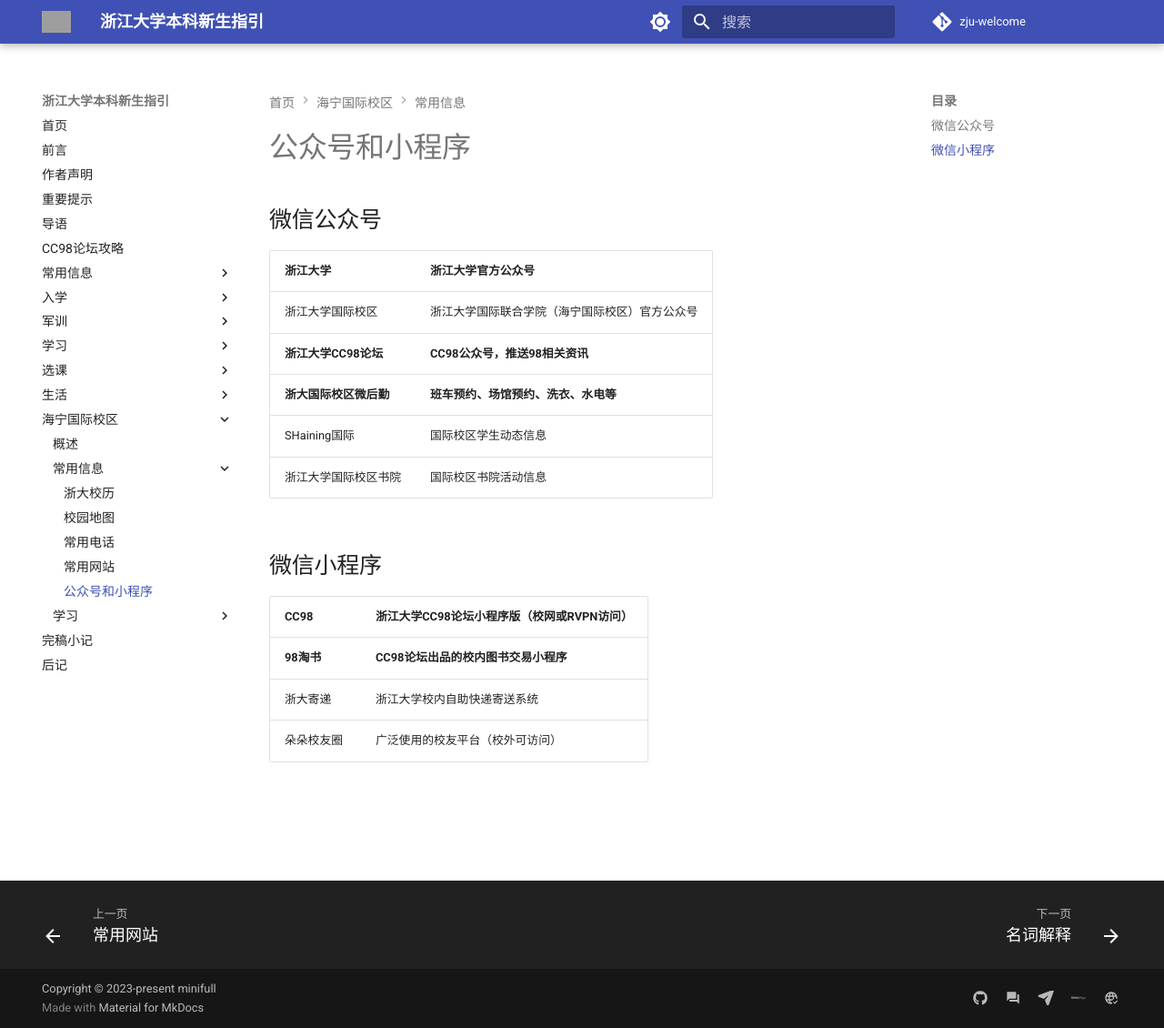
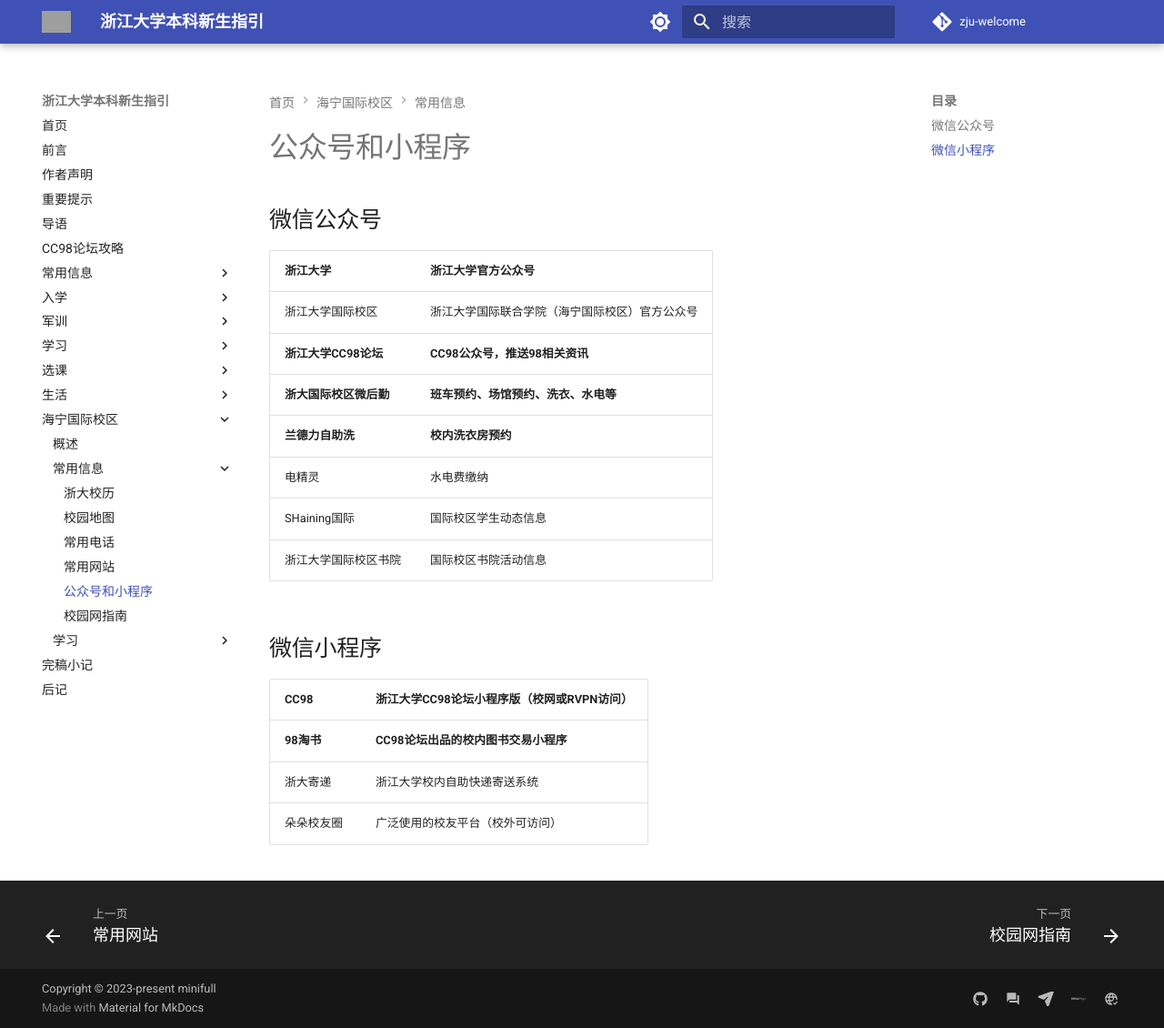
Before and after one commit to mini-full/zju-welcome, an MkDocs documentation site: the page built from docs/haining/basics/channels.md, in a window 1280 px wide and 1130 px high. Shown: the whole window at 91% size. Built offline with MkDocs 1.6.1 and Material for MkDocs 9.7.7, drawn with Linux system fonts in a browser that asks for light colours; comment, search, counter and statistics services are not loaded; grey boxes are pictures that could not be loaded.

Commit message:
add info

```diff
--- a/docs/haining/basics/channels.md
+++ b/docs/haining/basics/channels.md
@@ -2,18 +2,20 @@
 
 ## 微信公众号
 
-|浙江大学                     |   浙江大学官方公众号|
-|-|-|
-|浙江大学国际校区             |   浙江大学国际联合学院（海宁国际校区）官方公众号|
-|**浙江大学CC98论坛** | **CC98公众号，推送98相关资讯** |
-| **浙大国际校区微后勤** | **班车预约、场馆预约、洗衣、水电等** |
-| SHaining国际 | 国际校区学生动态信息 |
-| 浙江大学国际校区书院 | 国际校区书院活动信息 |
+| 浙江大学               | 浙江大学官方公众号                             |
+| ---------------------- | ---------------------------------------------- |
+| 浙江大学国际校区       | 浙江大学国际联合学院（海宁国际校区）官方公众号 |
+| **浙江大学CC98论坛**   | **CC98公众号，推送98相关资讯**                 |
+| **浙大国际校区微后勤** | **班车预约、场馆预约、洗衣、水电等**           |
+| **兰德力自助洗**       | **校内洗衣房预约**                             |
+| 电精灵                 | 水电费缴纳                                     |
+| SHaining国际           | 国际校区学生动态信息                           |
+| 浙江大学国际校区书院   | 国际校区书院活动信息                           |
 
 ## 微信小程序
 
-|	CC98	  | 浙江大学CC98论坛小程序版（校网或RVPN访问） |
-|-|-|
+| CC98       | 浙江大学CC98论坛小程序版（校网或RVPN访问） |
+| ---------- | ------------------------------------------ |
 | **98淘书** | **CC98论坛出品的校内图书交易小程序**       |
-|	浙大寄递	| 浙江大学校内自助快递寄送系统 |
-|	朵朵校友圈| 广泛使用的校友平台（校外可访问） |
+| 浙大寄递   | 浙江大学校内自助快递寄送系统               |
+| 朵朵校友圈 | 广泛使用的校友平台（校外可访问）           |
--- a/mkdocs.yml
+++ b/mkdocs.yml
@@ -78,6 +78,7 @@
       - 常用电话: "haining/basics/contact.md"
       - 常用网站: "haining/basics/websites.md"
       - 公众号和小程序: "haining/basics/channels.md"
+      - 校园网指南: "basics/network_guidance.md"
     - 学习:
       - 名词解释: "haining/learning/concepts.md"
       - 培养方案: "haining/learning/program.md"
```
Also changed, not shown: docs/basics/network_guidance.md (+2 -1 lines), docs/haining/intro.md (+1 -1 lines).
